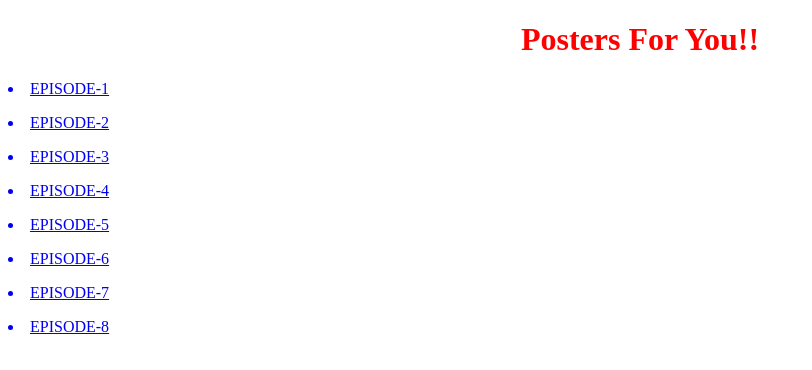
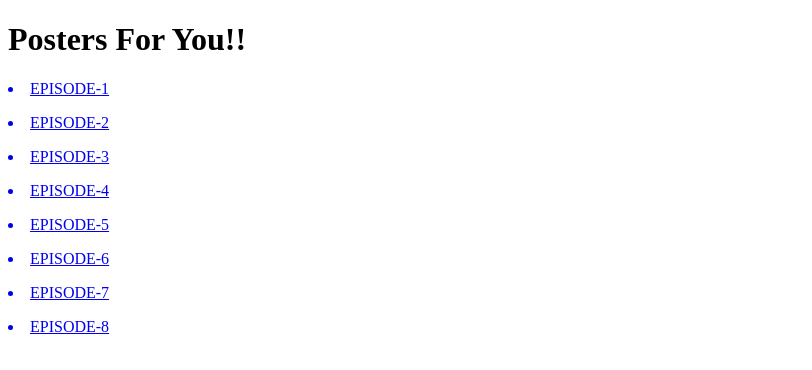
Before and after one commit to somesh194/someshposters.github.io, a plain HTML site: page homepage.html in a window 1280 px wide. Shown: the whole page, without its empty margins (0-812 px from the left). Drawn offline with Linux system fonts and the light colour scheme.

Commit message:
Update homepage.html

```diff
--- a/homepage.html
+++ b/homepage.html
@@ -1,15 +1,6 @@
 <!DOCTYPE html>
 <html>
 
-<head>
-    <style>
-    h1 {
-      color: red;
-      text-align: center;
-    }
-
-    </style>
-    </head>
 
 
 
```
